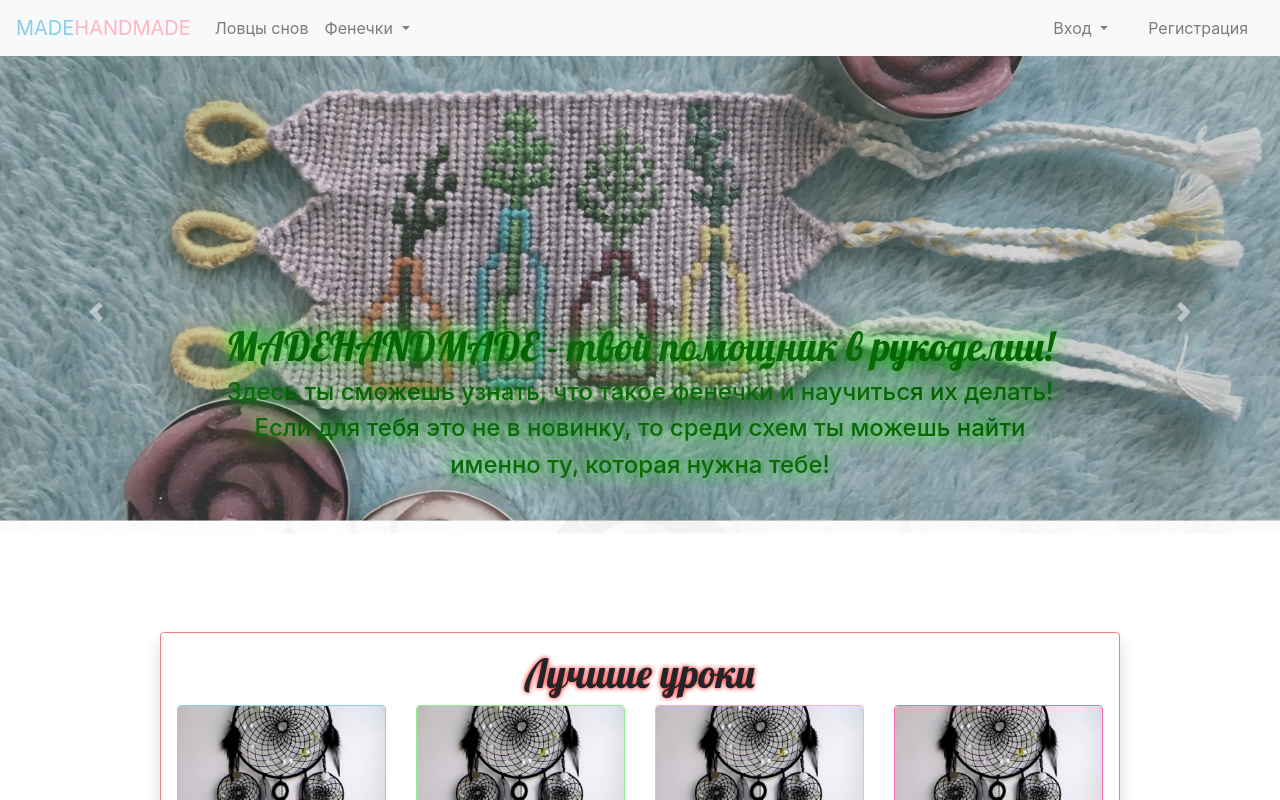
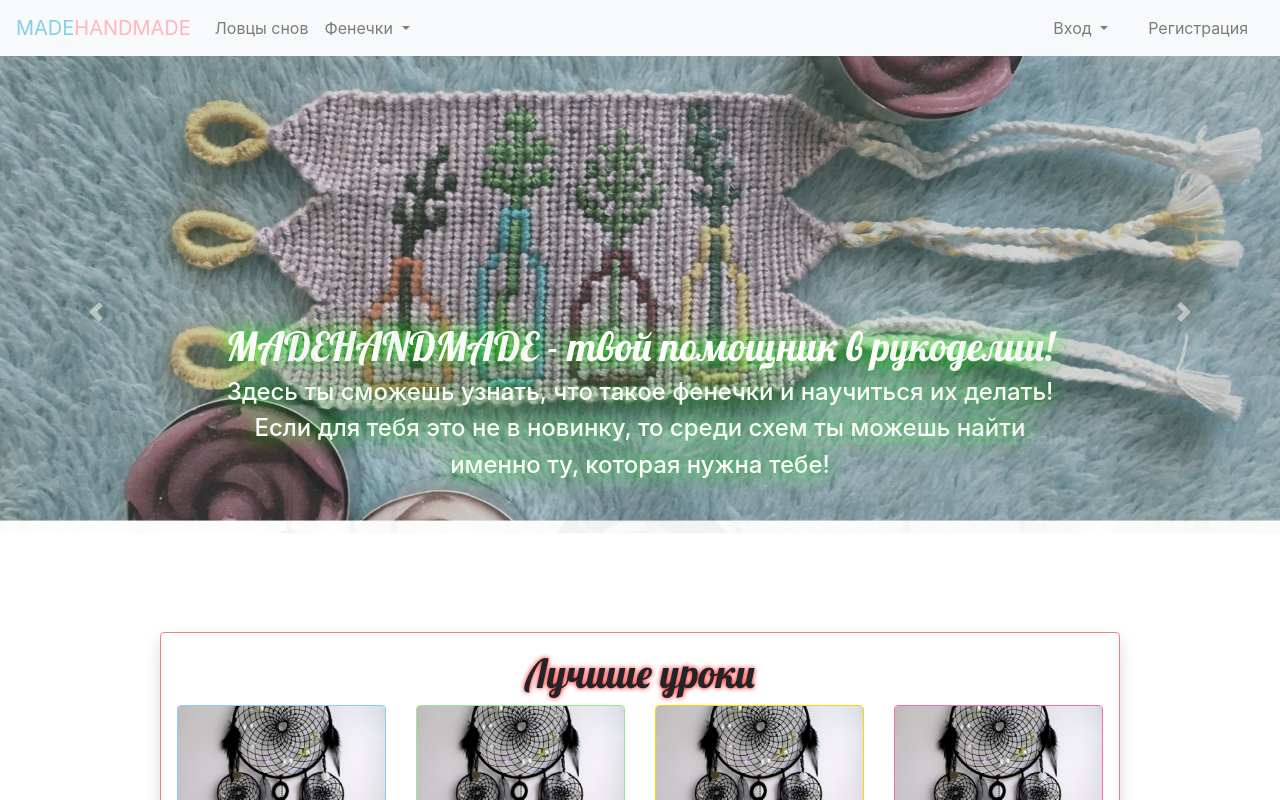
Before and after one commit to IOBratkova/webproject, a Vue app in the folder phphandmade/frontend/: page /#/ in a window 1280 px wide. Shown: the top 800 px of the page. Built offline with nearby package versions, Linux system fonts and the light colour scheme.

Commit message:
Поправлены стили в text.css

```diff
--- a/phphandmade/frontend/public/css/text.css
+++ b/phphandmade/frontend/public/css/text.css
@@ -4,7 +4,7 @@
 
 .text-radiance-red-light{
     text-shadow: red 0 0 20px;
-    color: darkred;
+    color: white;
 }
 
 .text-radiance-orange{
@@ -13,7 +13,7 @@
 
 .text-radiance-orange-light{
     text-shadow: lightsalmon 0 0 20px;
-    color: darkorange;
+    color: white;
 }
 
 .text-radiance-yellow{
@@ -22,7 +22,7 @@
 
 .text-radiance-yellow-light{
     text-shadow: yellow 0 0 20px;
-    color: yellowgreen;
+    color: white;
 }
 
 .text-radiance-lime{
@@ -31,7 +31,7 @@
 
 .text-radiance-lime-light{
     text-shadow: lime 0 0 20px;
-    color: darkgreen;
+    color: white;
 }
 
 .text-radiance-blue{
@@ -40,7 +40,7 @@
 
 .text-radiance-blue-light{
     text-shadow: deepskyblue 0 0 20px;
-    color: blue;
+    color: white;
 }
 
 .text-radiance-violet{
@@ -49,7 +49,7 @@
 
 .text-radiance-violet-light{
     text-shadow: blueviolet 0 0 20px;
-    color: violet;
+    color: white;
 }
 
 .text-radiance-pink{
@@ -58,7 +58,7 @@
 
 .text-radiance-pink-ligth{
     text-shadow: hotpink 0 0 20px;
-    color: deeppink;
+    color: white;
 }
 
 .text-signup{
```
